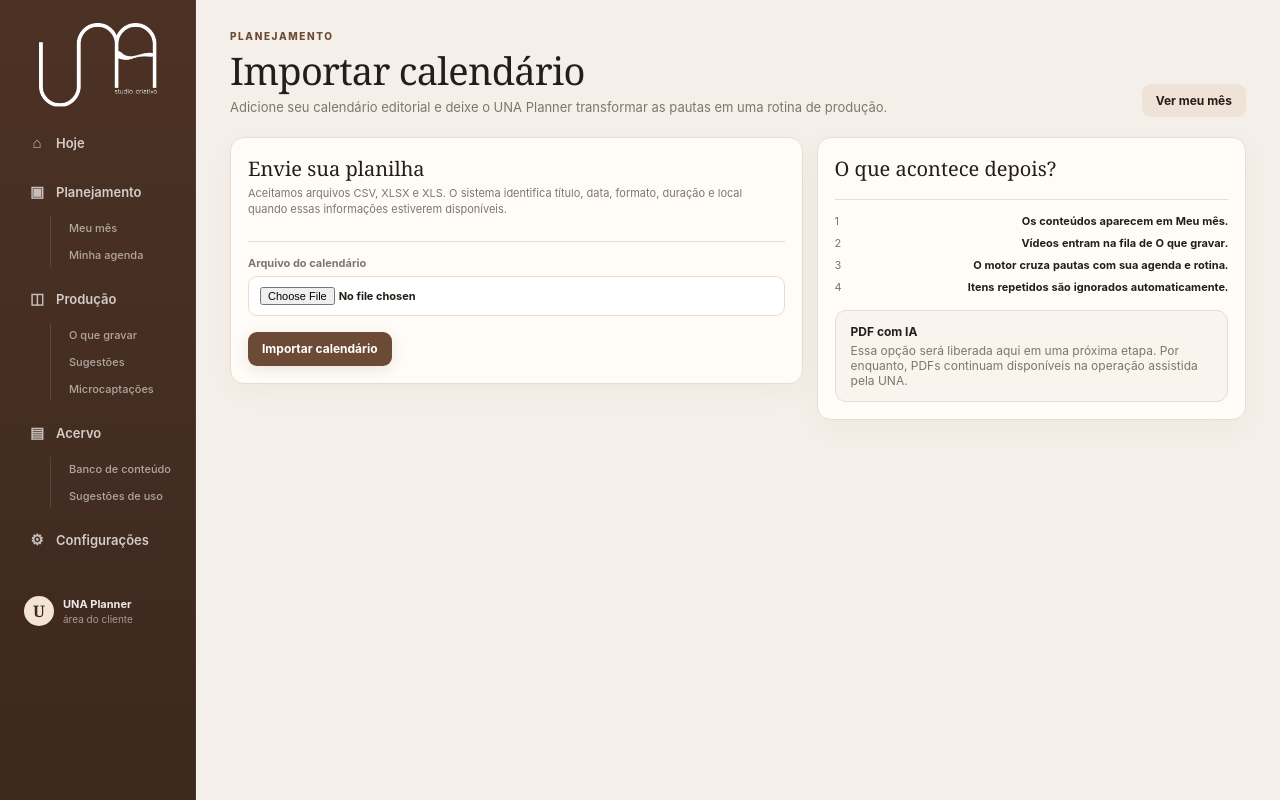
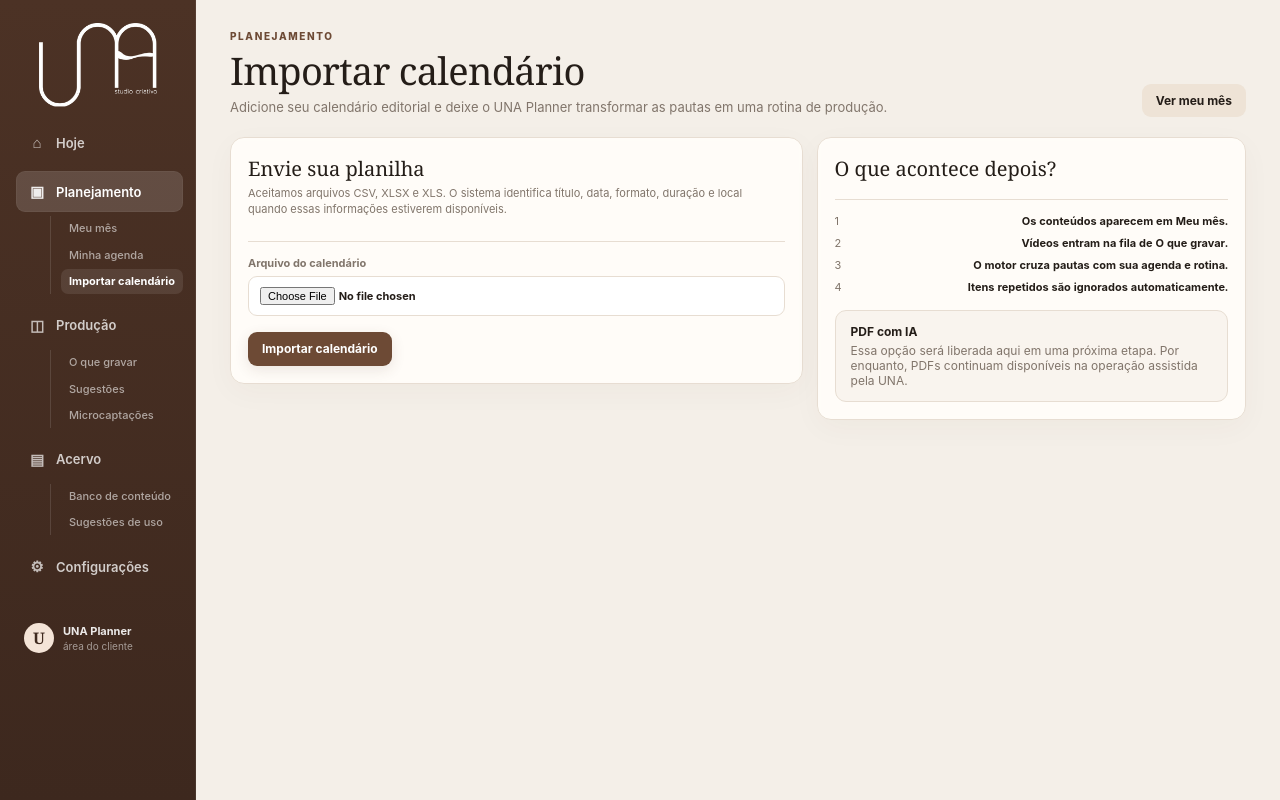
Before and after one commit to alicesantanamkt-byte/una-planner, a Next.js app: page /app/import in a window 1280 px wide. Built offline with nearby package versions, Linux system fonts and the light colour scheme.

Commit message:
Expose calendar import in client navigation

```diff
--- a/components/Sidebar.tsx
+++ b/components/Sidebar.tsx
@@ -9,7 +9,8 @@ const groups = [
     label:"Planejamento", href:"/app/month", icon:"▣",
     children:[
       {label:"Meu mês",href:"/app/month"},
-      {label:"Minha agenda",href:"/app/calendar"}
+      {label:"Minha agenda",href:"/app/calendar"},
+      {label:"Importar calendário",href:"/app/import"}
     ]
   },
   {
```
